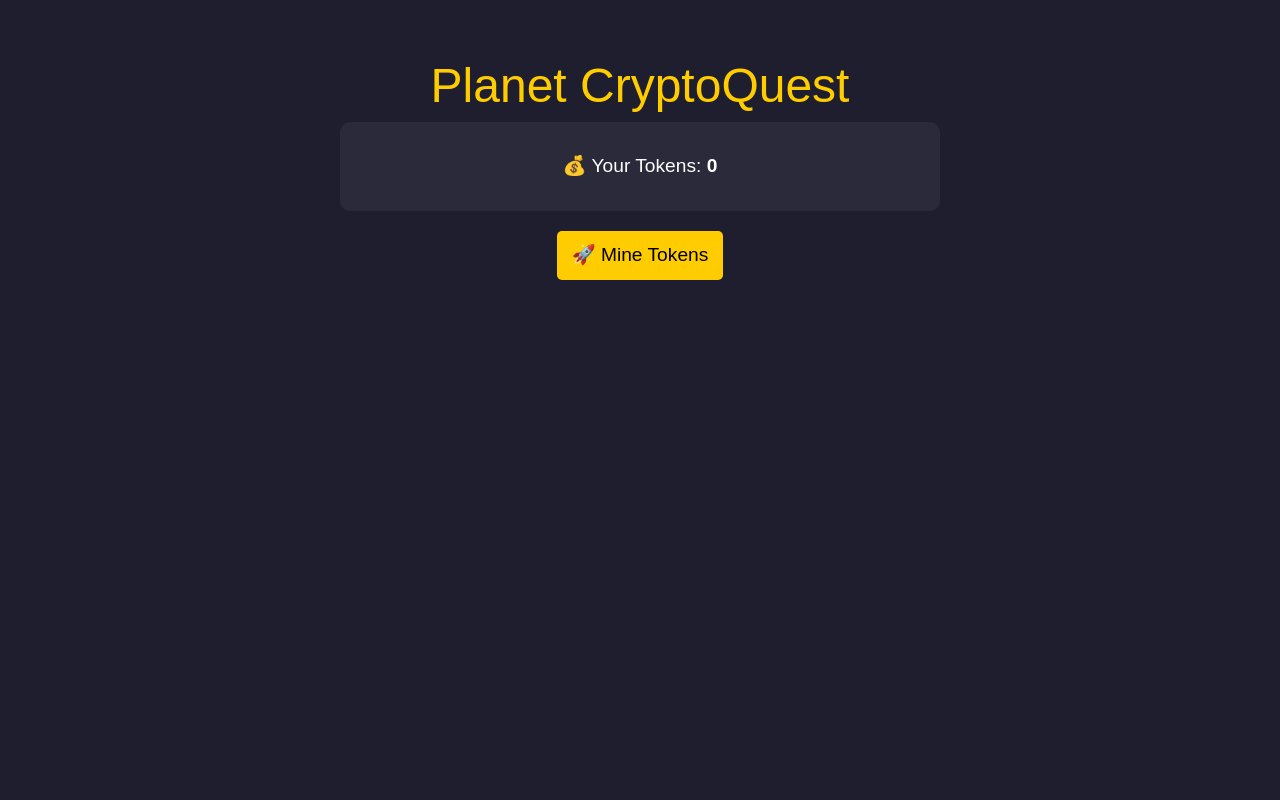
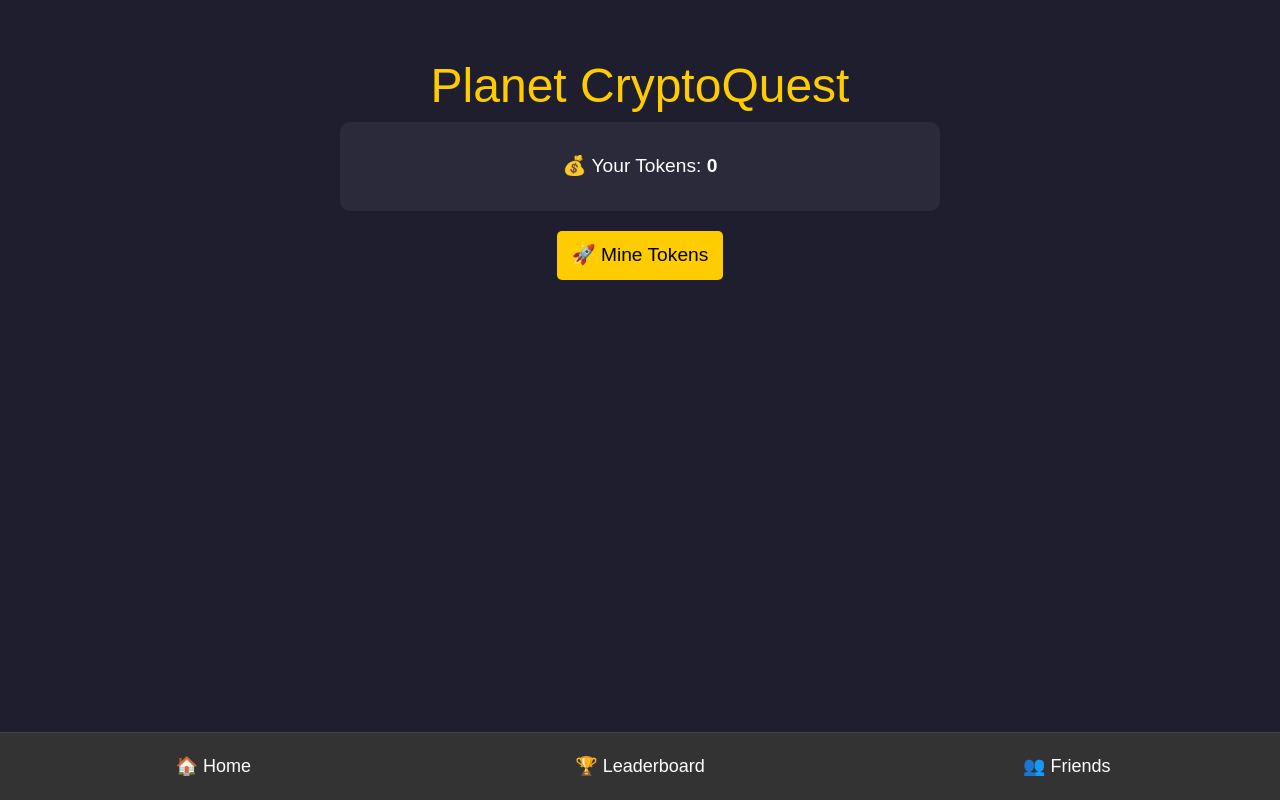
Before and after one commit to hoasung01/tma_workaround_nextjs01, a Next.js app: page / in a window 1280 px wide. Built offline with nearby package versions, Linux system fonts and the light colour scheme.

Commit message:
Add footers

```diff
--- a/src/app/globals.css
+++ b/src/app/globals.css
@@ -123,3 +123,35 @@ body {
   margin: 0;
   font-size: 1.1rem;
 }
+
+.game-container {
+  padding-bottom: 60px; /* Add padding to ensure content doesn't overlap with the bottom menu */
+  text-align: center;
+}
+
+.bottom-menu {
+  position: fixed;
+  bottom: 0;
+  left: 0;
+  right: 0;
+  background-color: #333;
+  display: flex;
+  justify-content: space-around;
+  padding: 10px 0;
+  border-top: 1px solid #444;
+}
+
+.menu-item {
+  background-color: transparent;
+  border: none;
+  color: white;
+  font-size: 18px;
+  padding: 10px;
+  flex: 1;
+  text-align: center;
+  cursor: pointer;
+}
+
+.menu-item:hover {
+  background-color: #444;
+}
--- a/src/app/page.tsx
+++ b/src/app/page.tsx
@@ -25,6 +25,13 @@ export default function Home() {
                     🚀 Mine Tokens
                 </button>
             </div>
+
+            {/* Bottom Fixed Menu */}
+            <div className="bottom-menu">
+                <button className="menu-item">🏠 Home</button>
+                <button className="menu-item">🏆 Leaderboard</button>
+                <button className="menu-item">👥 Friends</button>
+            </div>
         </div>
     );
 }
```
Lines whose indentation alone changed are shown as unchanged.
